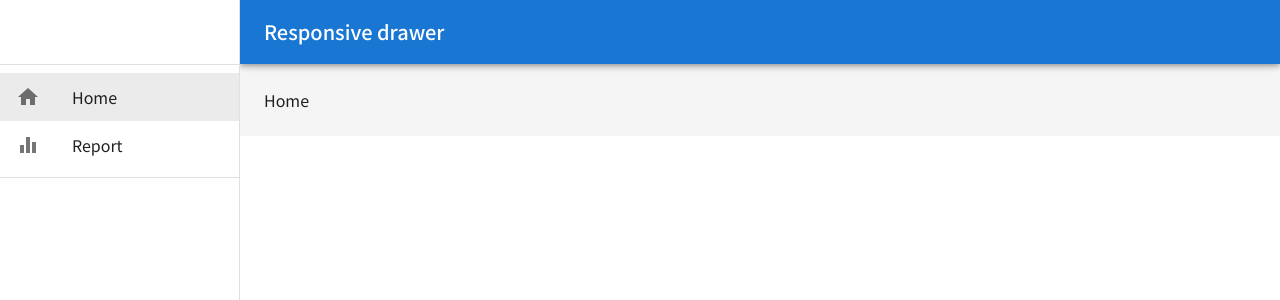
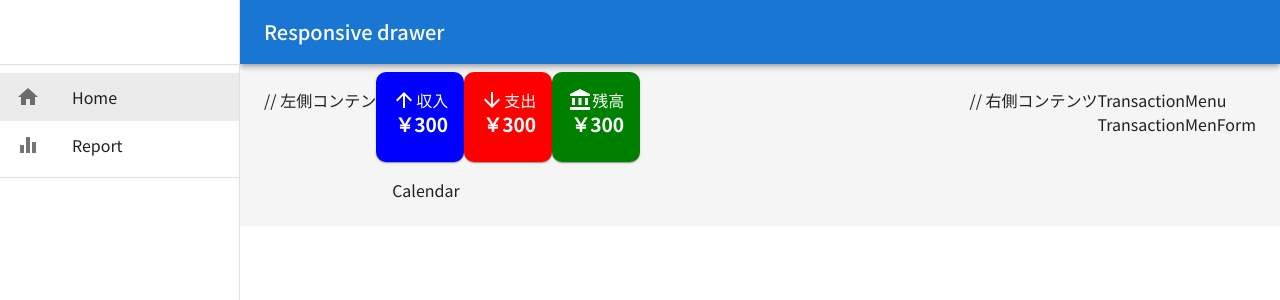
Before and after one commit to ririso/udemy-household-app, a React (Create React App) app: page / in a window 1280 px wide. Shown: the top 300 px of the page. Built offline with nearby package versions, Linux system fonts and the light colour scheme.

Commit message:
バージョン変更による修正

```diff
--- a/src/App.tsx
+++ b/src/App.tsx
@@ -1,38 +1,26 @@
-import { createBrowserRouter, RouterProvider } from "react-router-dom";
-
-import { CssBaseline, ThemeProvider } from "@mui/material";
-import "./App.css";
+import { ThemeProvider } from "@emotion/react";
+import { CssBaseline } from "@mui/material";
+import { Route, BrowserRouter as Router, Routes } from "react-router-dom";
+import "./App.css"; //利用しない
 import AppLayout from "./components/layout/AppLayout";
 import Home from "./pages/Home";
 import NoMatch from "./pages/NoMatch";
 import Report from "./pages/Report";
 import { theme } from "./theme/theme";
 
-const router = createBrowserRouter([
-  {
-    path: "/",
-    element: <AppLayout />,
-    children: [
-      {
-        index: true,
-        element: <Home />,
-      },
-      {
-        path: "report",
-        element: <Report />,
-      },
-      {
-        path: "*",
-        element: <NoMatch />,
-      },
-    ],
-  },
-]);
 function App() {
   return (
     <ThemeProvider theme={theme}>
       <CssBaseline />
-      <RouterProvider router={router} />
+      <Router>
+        <Routes>
+          <Route path="/" element={<AppLayout />}>
+            <Route index element={<Home />} />
+            <Route path="/report" element={<Report />} />
+            <Route path="*" element={<NoMatch />} />
+          </Route>
+        </Routes>
+      </Router>
     </ThemeProvider>
   );
 }
--- /dev/null
+++ b/src/components/Calendar.tsx
@@ -0,0 +1,5 @@
+const Calendar = () => {
+  return <div>Calendar</div>;
+};
+
+export default Calendar;
--- /dev/null
+++ b/src/components/MonthlySummary.tsx
@@ -0,0 +1,100 @@
+import AccountBalanceIcon from "@mui/icons-material/AccountBalance";
+import ArrowDownwardIcon from "@mui/icons-material/ArrowDownward";
+import ArrowUpwardIcon from "@mui/icons-material/ArrowUpward";
+import { Card, CardContent, Grid, Stack, Typography } from "@mui/material";
+
+const MonthlySummary = () => {
+  return (
+    <Grid container spacing={{ xs: 1, sm: 2 }} mb={2}>
+      {/* 収入 */}
+      <Grid size={{ xs: 4 }} display={"flex"} flexDirection={"column"}>
+        <Card
+          sx={{
+            bgcolor: "blue",
+            color: "white",
+            borderRadius: "10px",
+            flexGrow: 1,
+          }}
+        >
+          <CardContent sx={{ padding: { xs: 1, sm: 2 } }}>
+            <Stack direction={"row"}>
+              <ArrowUpwardIcon sx={{ fontsize: "2rem" }} />
+              <Typography>収入</Typography>
+            </Stack>
+            <Typography
+              variant="h5"
+              textAlign={"right"}
+              fontWeight={"fontWeightBold"}
+              sx={{
+                wordBreak: "break-word",
+                fontSize: { xs: ".8rem", sm: "1rem", md: "1.2rem" },
+              }}
+            >
+              ￥300
+            </Typography>
+          </CardContent>
+        </Card>
+      </Grid>
+      {/* 支出 */}
+      <Grid size={{ xs: 4 }} display={"flex"} flexDirection={"column"}>
+        <Card
+          sx={{
+            bgcolor: "red",
+            color: "white",
+            borderRadius: "10px",
+            flexGrow: 1,
+          }}
+        >
+          <CardContent sx={{ padding: { xs: 1, sm: 2 } }}>
+            <Stack direction={"row"}>
+              <ArrowDownwardIcon sx={{ fontsize: "2rem" }} />
+              <Typography>支出</Typography>
+            </Stack>
+            <Typography
+              variant="h5"
+              textAlign={"right"}
+              fontWeight={"fontWeightBold"}
+              sx={{
+                wordBreak: "break-word",
+                fontSize: { xs: ".8rem", sm: "1rem", md: "1.2rem" },
+              }}
+            >
+              ￥300
+            </Typography>
+          </CardContent>
+        </Card>
+      </Grid>
+      {/* 残高 */}
+      <Grid size={{ xs: 4 }} display={"flex"} flexDirection={"column"}>
+        <Card
+          sx={{
+            bgcolor: "green",
+            color: "white",
+            borderRadius: "10px",
+            flexGrow: 1,
+          }}
+        >
+          <CardContent sx={{ padding: { xs: 1, sm: 2 } }}>
+            <Stack direction={"row"}>
+              <AccountBalanceIcon sx={{ fontsize: "2rem" }} />
+              <Typography>残高</Typography>
+            </Stack>
+            <Typography
+              variant="h5"
+              textAlign={"right"}
+              fontWeight={"fontWeightBold"}
+              sx={{
+                wordBreak: "break-word",
+                fontSize: { xs: ".8rem", sm: "1rem", md: "1.2rem" },
+              }}
+            >
+              ￥300
+            </Typography>
+          </CardContent>
+        </Card>
+      </Grid>
+    </Grid>
+  );
+};
+
+export default MonthlySummary;
--- /dev/null
+++ b/src/components/TransactionMenForm.tsx
@@ -0,0 +1,5 @@
+const TransactionMenForm = () => {
+  return <div>TransactionMenForm</div>;
+};
+
+export default TransactionMenForm;
--- /dev/null
+++ b/src/components/TransactionMenu.tsx
@@ -0,0 +1,5 @@
+const TransactionMenu = () => {
+  return <div>TransactionMenu</div>;
+};
+
+export default TransactionMenu;
--- a/src/pages/Home.tsx
+++ b/src/pages/Home.tsx
@@ -1,5 +1,24 @@
+import { Box } from "@mui/material";
+import Calendar from "../components/Calendar";
+import MonthlySummary from "../components/MonthlySummary";
+import TransactionMenForm from "../components/TransactionMenForm";
+import TransactionMenu from "../components/TransactionMenu";
+
 const Home = () => {
-  return <div>Home</div>;
+  return (
+    <Box sx={{ display: "flex" }}>
+      // 左側コンテンツ
+      <Box sx={{ flexGrow: 1 }}>
+        <MonthlySummary />
+        <Calendar />
+      </Box>
+      // 右側コンテンツ
+      <Box>
+        <TransactionMenu />
+        <TransactionMenForm />
+      </Box>
+    </Box>
+  );
 };
 
 export default Home;
```
Also changed, not shown: package.json (line endings or trailing spaces).
